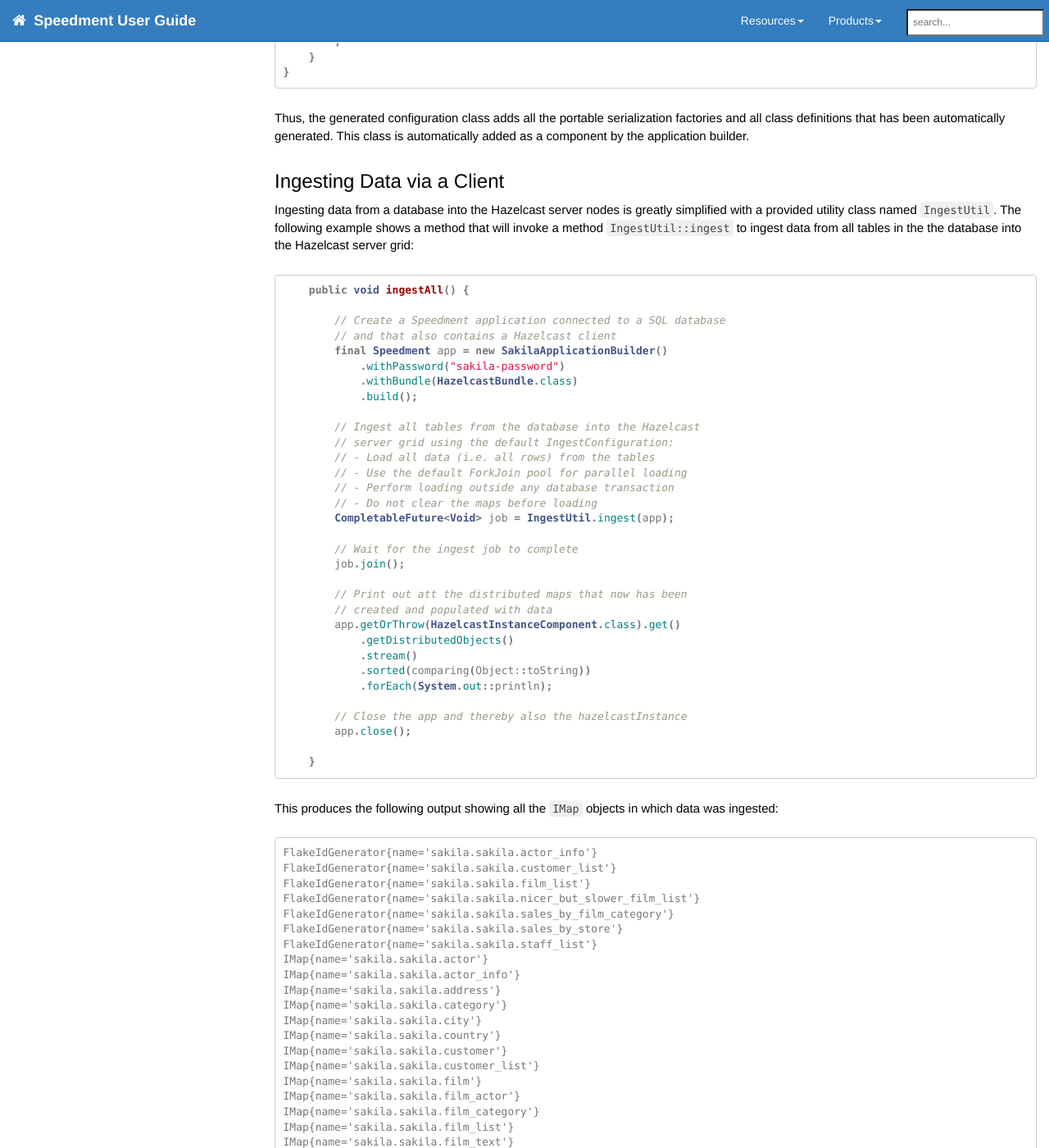
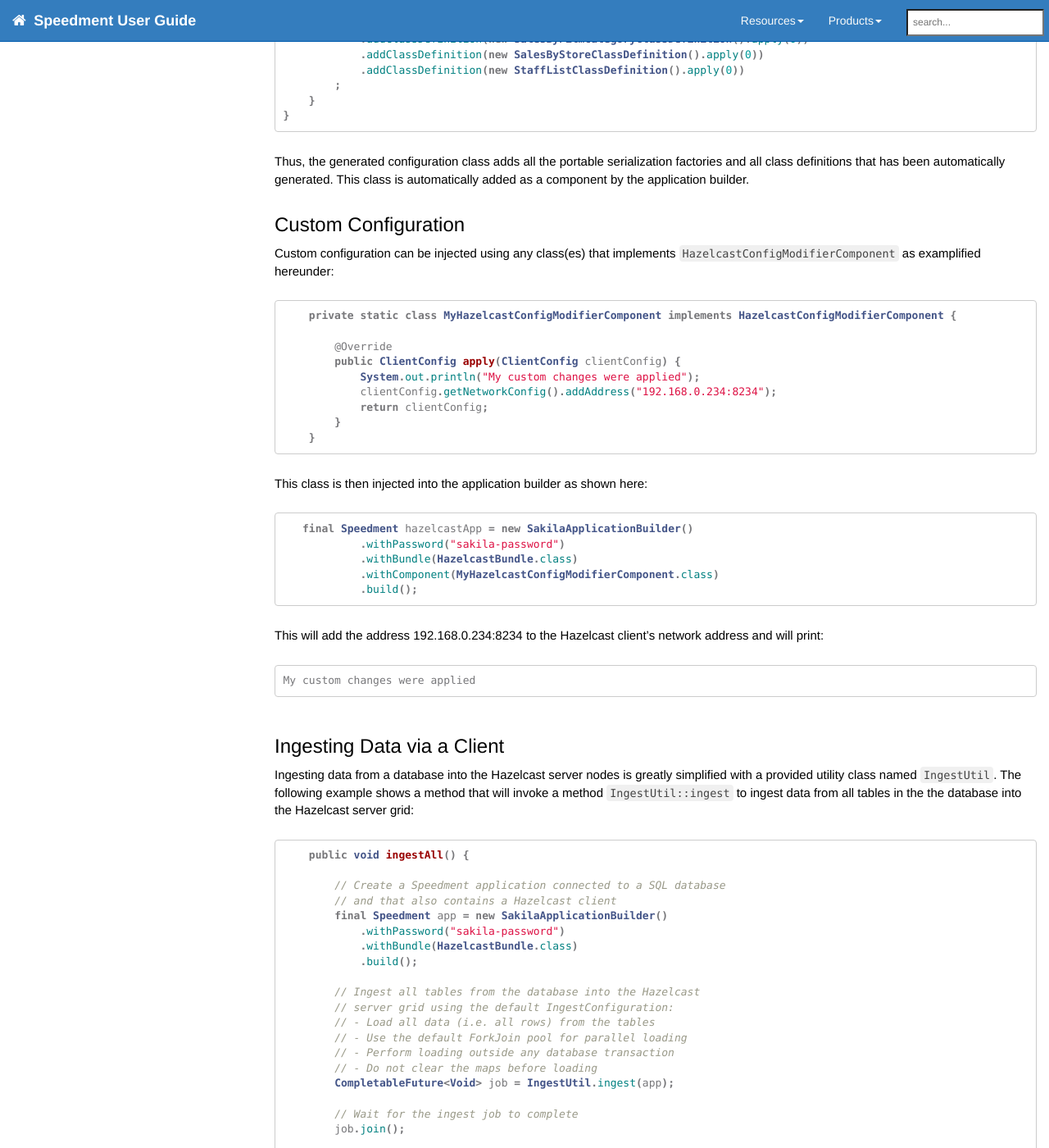
Before and after one commit to speedment/speedment-doc, a Jekyll site: the page built from pages/hazelcast.md, in a window 1280 px wide and 1400 px high, scrolled down 10662 px. Shown: the whole window at 82% size. Built offline with Jekyll 4.4.1, drawn with Linux system fonts in a browser that asks for light colours; nearby versions of some CDN libraries; comment, search, counter and statistics services are not loaded; some of the changed text lies outside the part shown.

Commit message:
hazelcast: Add HazelcastConfigModifierComponent

````diff
--- a/pages/hazelcast.md
+++ b/pages/hazelcast.md
@@ -416,6 +416,7 @@ public class SakilaHazelcastConfigComponent extends GeneratedSakilaHazelcastConf
 ```
 As can be seen, this class just inherits all its methods from another generated class. This allows the possibility to override generated methods with custom code that is retained between re-generation of code.
 
+If you want to change the default configuration, there is a better way than overriding this class. Read about [HazelcastConfigModifierComponent]](#custom-configuration).
 ```java
 @GeneratedCode("Speedment")
 public class GeneratedSakilaHazelcastConfigComponent implements HazelcastConfigComponent {
@@ -466,6 +467,34 @@ public class GeneratedSakilaHazelcastConfigComponent implements HazelcastConfigC
 }
 ```
 Thus, the generated configuration class adds all the portable serialization factories and all class definitions that has been automatically generated. This class is automatically added as a component by the application builder.
+
+## Custom Configuration
+Custom configuration can be injected using any class(es) that implements `HazelcastConfigModifierComponent` as examplified hereunder:
+
+```java
+    private static class MyHazelcastConfigModifierComponent implements HazelcastConfigModifierComponent {
+
+        @Override
+        public ClientConfig apply(ClientConfig clientConfig) {
+            System.out.println("My custom changes were applied");
+            clientConfig.getNetworkConfig().addAddress("192.168.0.234:8234");
+            return clientConfig;
+        }
+    }
+```
+This class is then injected into the application builder as shown here:
+```java
+   final Speedment hazelcastApp = new SakilaApplicationBuilder()
+            .withPassword("sakila-password")
+            .withBundle(HazelcastBundle.class)
+            .withComponent(MyHazelcastConfigModifierComponent.class)
+            .build();
+```
+This will add the address 192.168.0.234:8234 to the Hazelcast client's network address and will print:
+
+```text
+My custom changes were applied
+```
 
 ## Ingesting Data via a Client
 Ingesting data from a database into the Hazelcast server nodes is greatly simplified with a provided utility class named `IngestUtil`.
````
